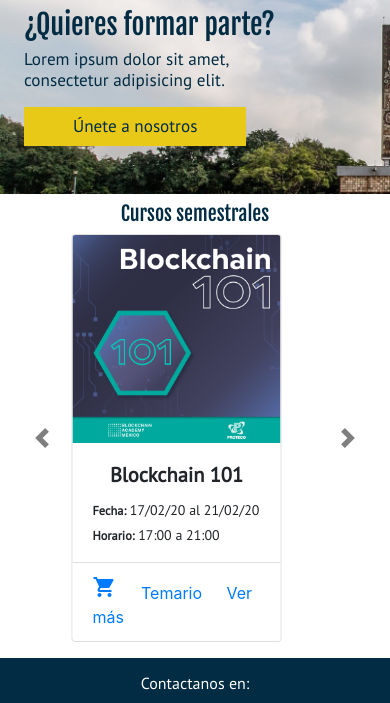
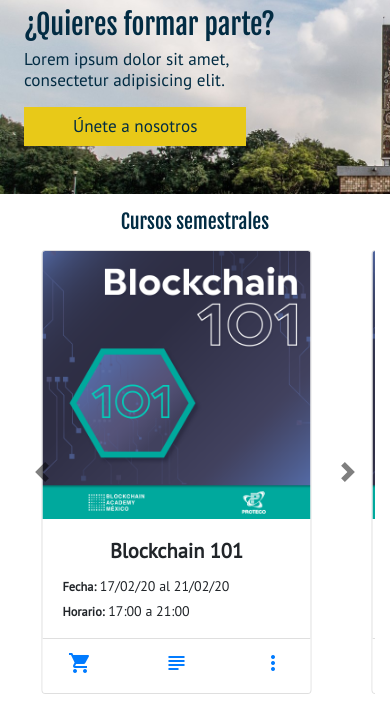
Before and after one commit to anallely753/FrontProtecoSite, a plain HTML site: page index.html in a window 390 px wide. Shown: the part 71-774 px from the top of the page. Drawn offline with Linux system fonts and the light colour scheme.

Commit message:
carousel

```diff
--- a/css/car.css
+++ b/css/car.css
@@ -22,7 +22,7 @@
 }
 @media(max-width: 576px){
     .card-car{
-        width: 70%;
+        width: 90%;
         margin: 0 auto;
     }
 }
--- a/index.html
+++ b/index.html
@@ -83,7 +83,7 @@
 			</div>
 		</div>
 		<div class="container">
-			<h1 class="mt-md-4 mt-2 mb-md-3 mb-2">Cursos semestrales</h1>
+			<h1 class="mt-md-4 mt-3 mb-md-3 mb-3">Cursos semestrales</h1>
 			<!-- slides -->
 		</div>
 		<!-- carousel -->
@@ -123,9 +123,24 @@
 								</div>
 							</div>
 							<div class="card-footer">
-								<a href="#" class="card-link" title="Agregar al carrito"><i class="material-icons" title="Agregar al carrito">shopping_cart</i></a>
-								<a href="#" class="card-link" title="Ver el temario">Temario</a>
-								<a href="#" class="show card-link text-right" data-rel="1" title="Ver detalles del curso">Ver más</a>
+								<!-- mobile -->
+								<div class="d-md-none text-center">
+									<a href="#" class="card-link mr-5" title="Agregar al carrito">
+										<i class="material-icons" title="Agregar al carrito">shopping_cart</i>
+									</a>
+									<a href="#" class="card-link mr-5" title="Ver el temario">
+										<i class="material-icons" title="Ver el temario">subject</i>
+									</a>
+									<a href="#" class="show card-link text-right" data-rel="1" title="Ver detalles del curso">
+										<i class="material-icons" title="Detalles del curso">more_vert</i>
+									</a>
+								</div>
+								<!-- md -->
+								<div class="d-none d-md-inline">
+									<a href="#" class="card-link" title="Agregar al carrito"><i class="material-icons" title="Agregar al carrito">shopping_cart</i></a>
+									<a href="#" class="card-link" title="Ver el temario">Temario</a>
+									<a href="#" class="show card-link text-right" data-rel="1" title="Ver detalles del curso">Detalles</a>
+								</div>
 							</div>
 						</div>
 					</div>
```
